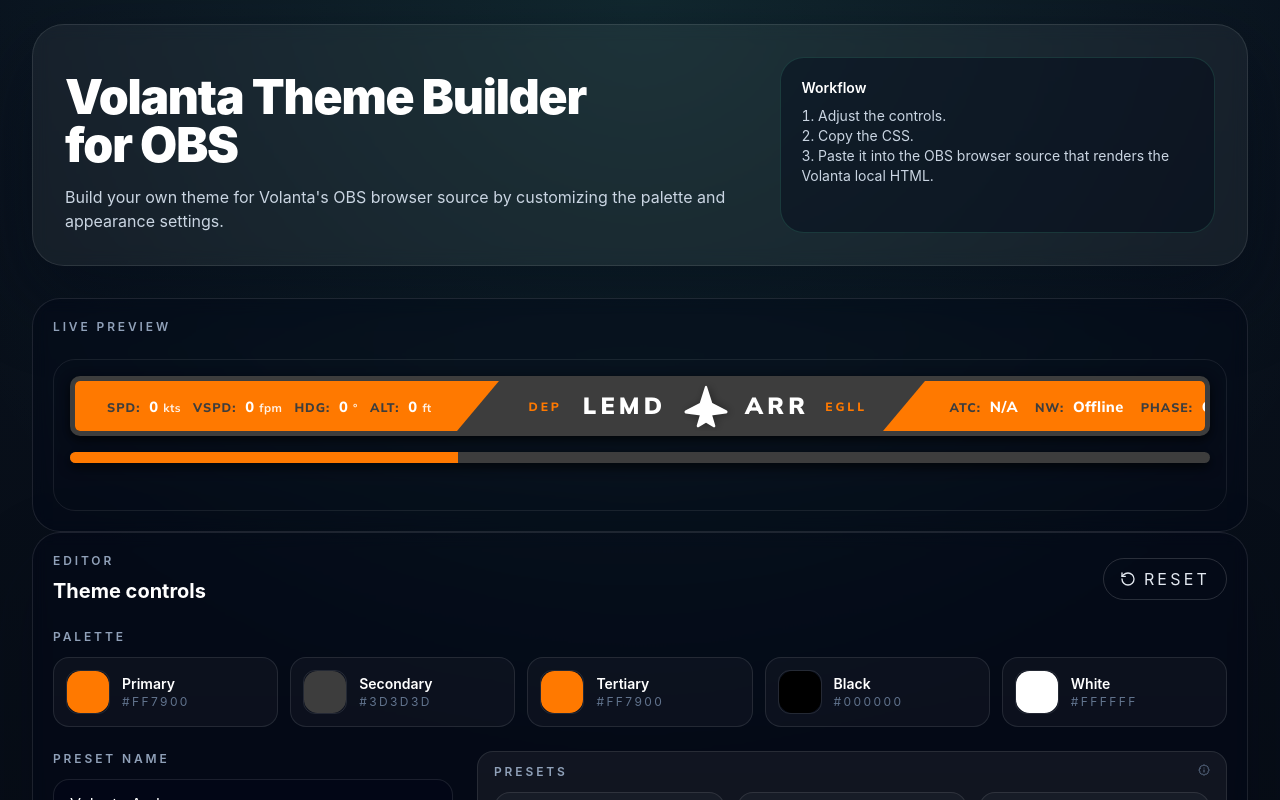
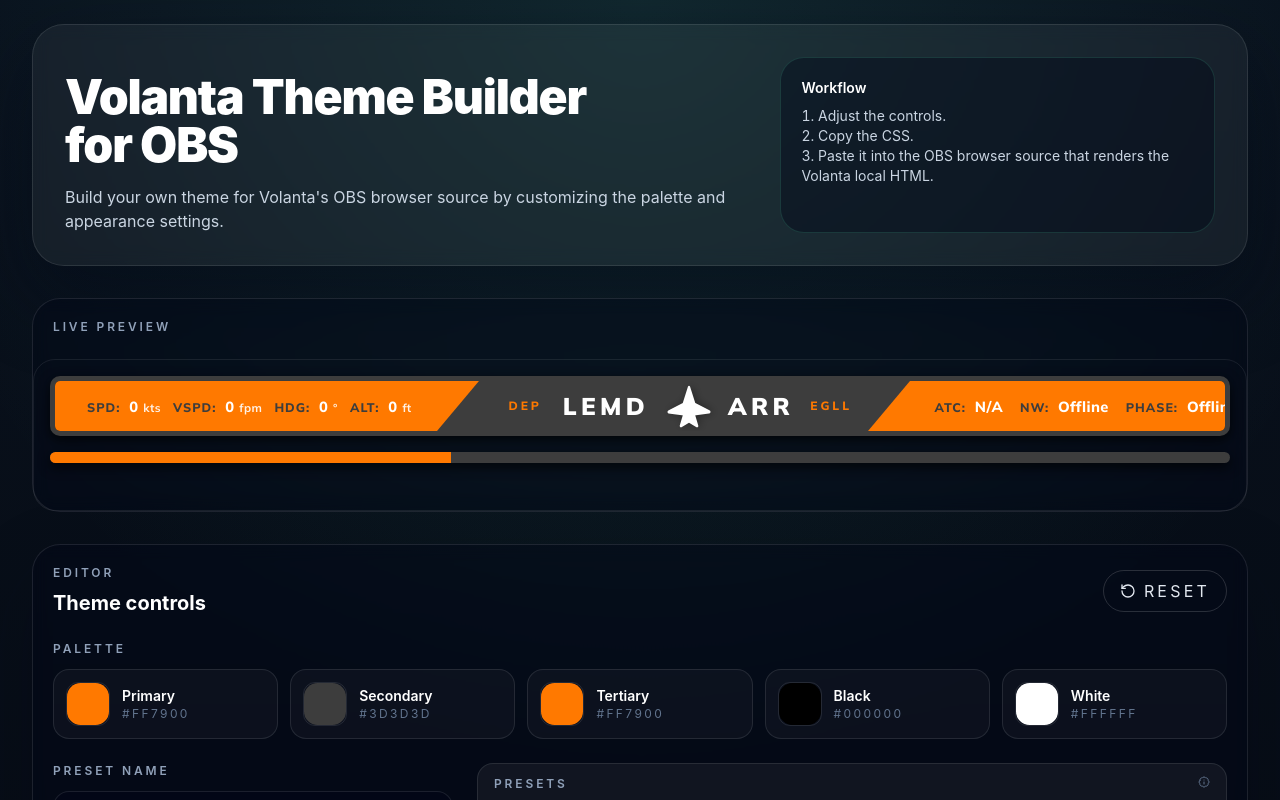
Before and after one commit to jonhyleo/volanta-overlay-obs-theme-generator, a React (Vite) app: page / in a window 1280 px wide. Shown: the top 800 px of the page. Built offline with nearby package versions, Linux system fonts and the light colour scheme.

Commit message:
Fix live preview layout Add logic to handle fixed classnames

```diff
--- a/src/components/LivePreview/Livepreview.tsx
+++ b/src/components/LivePreview/Livepreview.tsx
@@ -1,13 +1,42 @@
+import { useEffect, useState, useRef } from "react";
+import clsx from "clsx";
+
 interface Props {
 	previewDocument: string;
 }
 
 const Livepreview = ({ previewDocument }: Props) => {
+	const containerRef = useRef<HTMLDivElement>(null);
+	const [isSticky, setIsSticky] = useState(false);
+
+	// Attach scroll listener in effect to avoid accessing refs during render
+	useEffect(() => {
+		if (typeof window === "undefined") return;
+
+		const handleScroll = () => {
+			const el = containerRef.current;
+			if (el) {
+				const { top } = el.getBoundingClientRect();
+				setIsSticky(top <= 0);
+			}
+		};
+
+		window.addEventListener("scroll", handleScroll, { passive: true });
+		handleScroll();
+
+		return () => {
+			window.removeEventListener("scroll", handleScroll);
+		};
+	}, []);
+
 	return (
-		<section className="space-y-6 rounded-[28px] border border-white/10 bg-slate-950/35 p-5 backdrop-blur sticky top-0 z-10 sticky:border-t-rounded-0">
+		<section
+			ref={containerRef}
+			className={clsx("space-y-6 rounded-[28px] border border-white/10 bg-slate-950/35 p-0 mb-8 backdrop-blur sticky top-0 z-10", isSticky && "border-t-0 rounded-t-none")}
+		>
 			<div className="flex items-end justify-between gap-4">
 				<div>
-					<p className="text-xs font-semibold uppercase tracking-[0.24em] text-slate-400">Live Preview</p>
+					<p className="text-xs font-semibold uppercase tracking-[0.24em] text-slate-400 p-5 pb-0 m-0">Live Preview</p>
 				</div>
 			</div>
 
```
